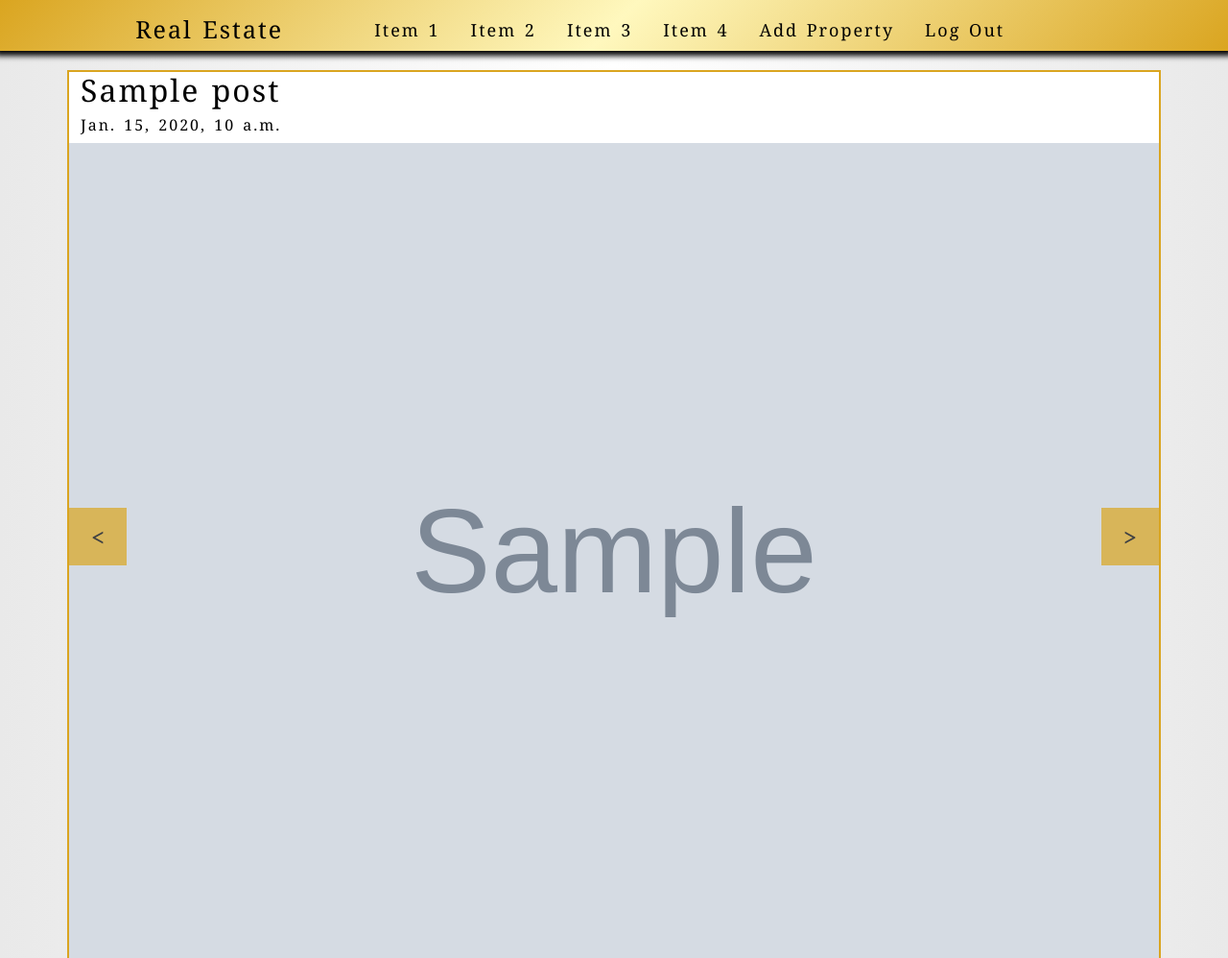
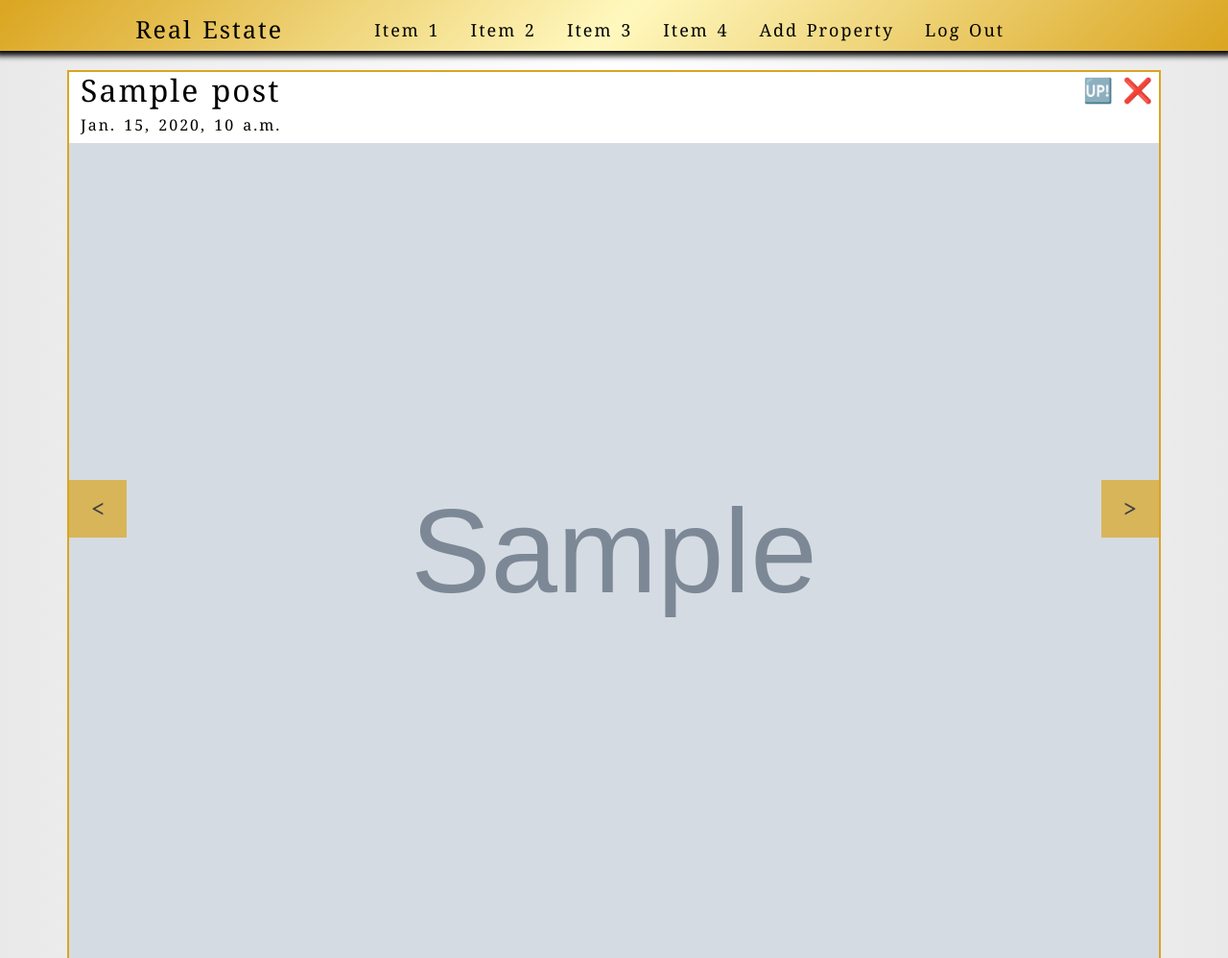
Before and after one commit to proofey/real_estate, a Django app: page /post-details/1 in a window 1280 px wide. Shown: the top 998 px of the page at 96% size. Run offline with Django 4.2, Linux system fonts and the light colour scheme; a user stored in the database is signed in; tables that the repository leaves empty hold one stand-in row (values such as "Sample post"); grey boxes marked "Sample" are stand-in pictures.

Commit message:
Add Post Delete for administrators

```diff
--- a/post/static/post/post_details.css
+++ b/post/static/post/post_details.css
@@ -7,28 +7,54 @@
     }
     .previous-slide-btn, .next-slide-btn{
         width: 40px;
-        height: 50px;
-        margin-top: 50%;
+        height: 50%;
+        margin-top: 40%;
     }
     #more-information-field{
         width: 290px;
+    }
+    #post-title{
+        width: 70%;
+    }
+    #delete-post{
+        width: 5%;
+    }
+    #update-post{
+        width: 5%;
+        margin-right: 5%;
+    }
+    .confirm-delete{
+        margin: 10%;
     }
 }
 @media only screen and (min-width: 350px) and (max-width: 599px){
     .previous-slide-btn, .next-slide-btn{
         width: 40px;
         height: 50px;
-        margin-top: 40%;
+        margin-top: 30%;
     }
     #more-information-field{
         width: 350px;
+    }
+    #post-title{
+        width: 75%;
     }
 }
 @media only screen and (min-width: 600px){
     .previous-slide-btn, .next-slide-btn{
         width: 60px;
         height: 60px;
-        margin-top: 40%;
+        margin-top: 30%;
+    }
+    #post-title{
+        width: 87%;
+    }
+    #delete-post{
+        width: 5%;
+    }
+    #update-post{
+        width: 5%;
+        margin-right: 1%;
     }
 }
 @media only screen and (min-width: 768px){
@@ -47,6 +73,9 @@
     #more-information-field{
         width: 690px;
     }
+    .confirm-delete{
+        margin: 30%;
+    }
 }
 @media only screen and (min-width: 922px){
     .post-details-main-picture{
@@ -55,13 +84,36 @@
     #more-information-field{
         width: 930px;
     }
+    #post-title{
+        width: 90%;
+    }
+    #delete-post{
+        width: 3%;
+    }
+    #update-post{
+        width: 3%;
+        margin-right: 1.5%;
+    }
 }
 @media only screen and (min-width: 1200px){
+    .previous-slide-btn, .next-slide-btn{
+        margin-top: 33%;
+    }
     .post-details-main-picture{
         height: 850px;
     }
     #more-information-field{
         width: 1290px;
+    }
+    #post-title{
+        width: 92%;
+    }
+    #delete-post{
+        width: 2%;
+    }
+    #update-post{
+        width: 2%;
+        margin-right: 1.5%;
     }
 }
 
@@ -101,6 +153,7 @@ hr{
     justify-content: space-between;
     position: absolute;
     padding: 0%;
+    margin-top: 50px;
 }
 #slide-counter{
     text-align: center;
@@ -108,4 +161,25 @@ hr{
     opacity: 0.7;
     background-color: goldenrod;
     margin-bottom: 10px;
+    padding: 0%;
 }
+#delete-post, #update-post{
+    text-decoration: none;
+    cursor: pointer;
+}
+.confirm-delete{
+    width: auto;
+    border: 2px solid goldenrod;
+    background-color: white;
+    padding: 20px;
+    text-align: center;
+    position: absolute;
+    z-index: 2;
+}
+#delete-post-yes, #delete-post-no{
+    text-decoration: none;
+    border: 2px solid goldenrod;
+    background-color: white;
+    padding: 5px 20px 5px 20px;
+    color: goldenrod;
+}
--- a/post/static/post/post_details.js
+++ b/post/static/post/post_details.js
@@ -37,3 +37,16 @@ function slideCounter(){
     return counter.innerText = `${currentPictureIndex + 1} of ${allImages.length}`;
 };
 slideCounter();
+
+// Confirm delete post
+const deletePostBtn = document.getElementById('delete-post');
+deletePostBtn.addEventListener('click', e =>{
+    e.preventDefault();
+    let confirmDeleteBox = document.querySelector('.confirm-delete');
+    confirmDeleteBox.classList.remove('d-none');
+    let deletePostNo = document.getElementById('delete-post-no');
+    deletePostNo.addEventListener('click', e=>{
+        e.preventDefault();
+        confirmDeleteBox.classList.add('d-none');
+    });
+});
--- a/post/templates/post/post_details.html
+++ b/post/templates/post/post_details.html
@@ -15,7 +15,16 @@ Post Details
 
 <div class="container">
     <div class="row post-details">
-        <h2>{{ post.title }}</h2>
+        <h2 id="post-title">{{ post.title }}</h2>
+        {% if request.user.is_authenticated %}
+            <a id="update-post" href="">&#127385;</a>
+            <a id="delete-post" href="">&#10060;</a>
+            <div class="confirm-delete d-none">
+                <p>Do you really want to delete this post?</p>
+                <a id="delete-post-yes" href="{% url 'delete-post' post.id %}">Yes</a>
+                <a id="delete-post-no" href="">No</a>
+            </div>
+        {% endif %}
         <h6>{{ post.created }}</h6>
         <img class="post-details-main-picture" src="" alt="">
 
--- a/post/urls.py
+++ b/post/urls.py
@@ -3,5 +3,6 @@ from . import views
 
 urlpatterns = [
     path('post-details/<id>', views.post_details, name='post-details'),
-    path('new-post', views.new_post, name='new-post')
+    path('new-post', views.new_post, name='new-post'),
+    path('delete-post/<id>', views.delete_post, name='delete-post')
 ]
--- a/post/views.py
+++ b/post/views.py
@@ -23,3 +23,9 @@ def new_post(request):
     return render(request, 'post/new_post.html', {
         'form': form
     })
+
+def delete_post(request, id: int):
+    post = Post.objects.get(id=id)
+    if request.user.is_authenticated:
+        post.delete()
+        return redirect('home-page')
```
